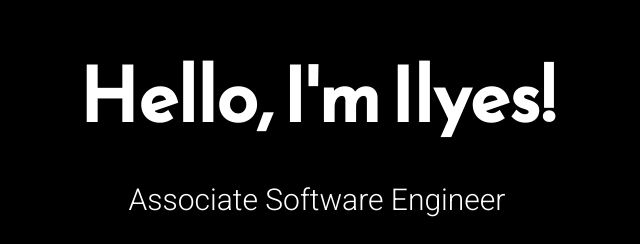
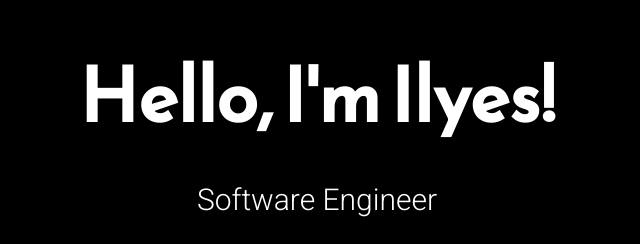
Before and after one commit to ilyeSudo/ilyeSudo.github.io, a plain HTML site: page index.html in a window 1280 px wide. Shown: the part 217-461 px from the top of the page, without its empty margins (323-963 px from the left). Drawn offline with Linux system fonts and the light colour scheme.

Commit message:
fix(landing): update title.

```diff
--- a/index.html
+++ b/index.html
@@ -35,7 +35,7 @@
     <main>
       <div class="intro">Hello, I'm Ilyes!</div>
       <div class="tagline">
-        Associate Software Engineer
+        Software Engineer
       </div>
       <!-- Find your icons from here - https://fontawesome.com/icons?d=gallery&s=brands -->
       <div class="icons-social">
```
